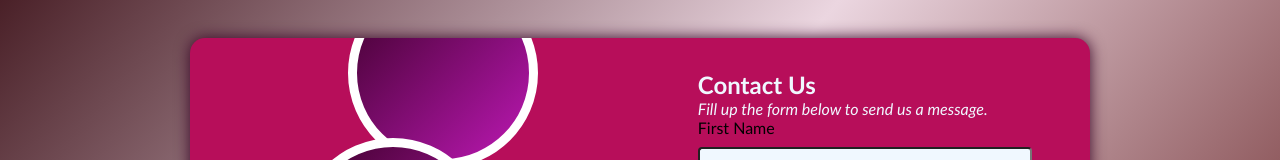
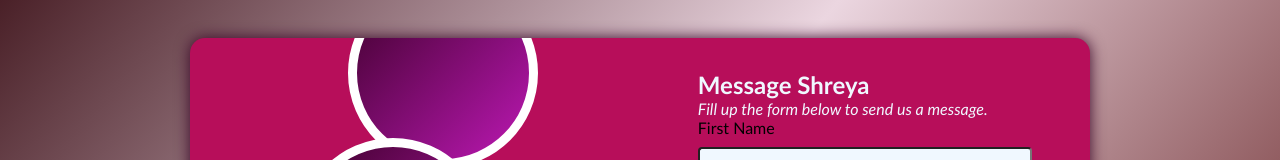
Before and after one commit to shreya-1-7-5/message-form, a plain HTML site: page index.html in a window 1280 px wide. Shown: the part 162-322 px from the top of the page. Drawn offline with Linux system fonts and the light colour scheme.

Commit message:
Update index.html

```diff
--- a/index.html
+++ b/index.html
@@ -20,7 +20,7 @@
       <div class="b">
         <div class="c">
           <h1 class="d">
-            Contact Us
+            Message Shreya
           </h1>
           <p>
             Fill up the form below to send us a message.
```
